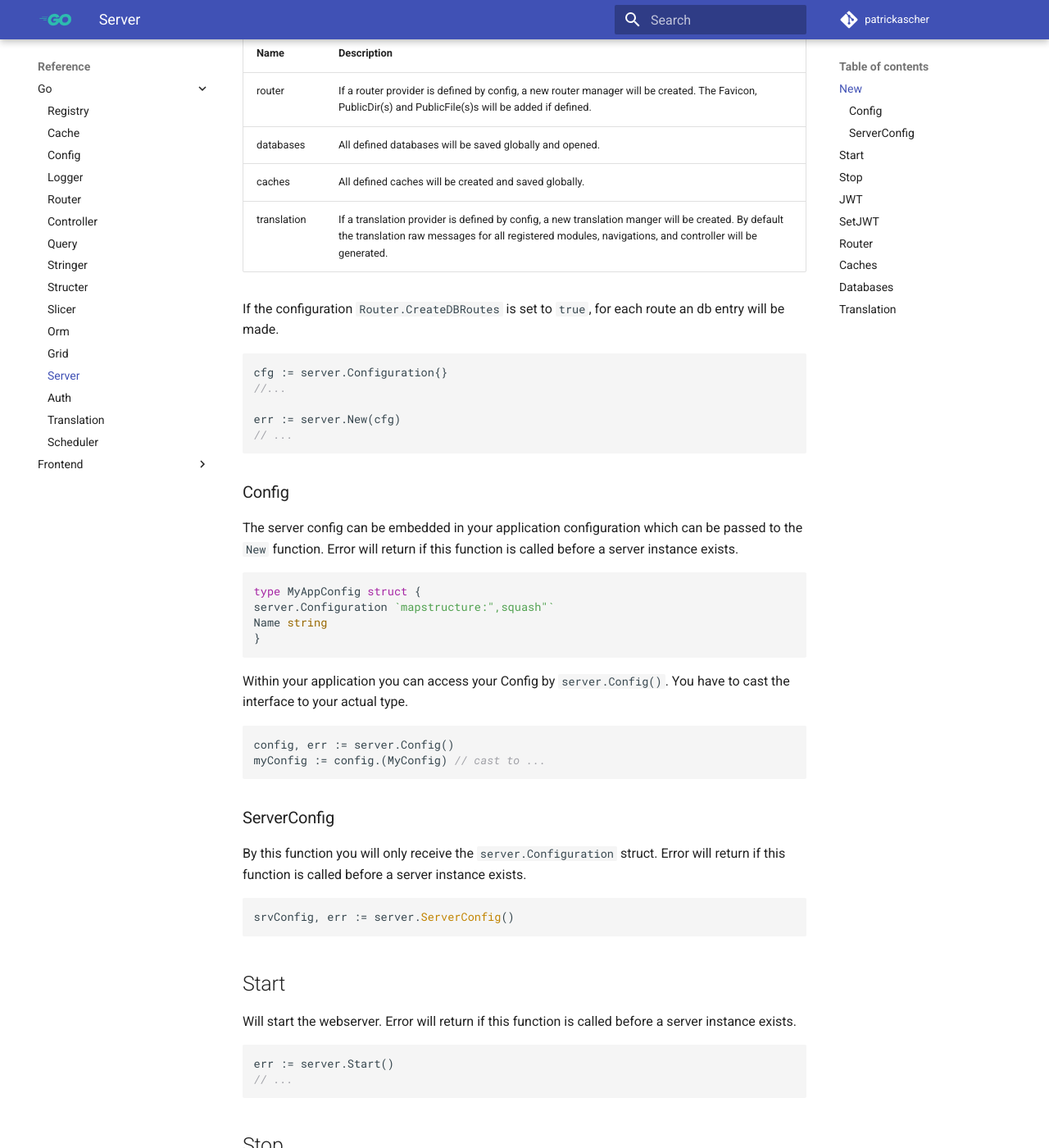
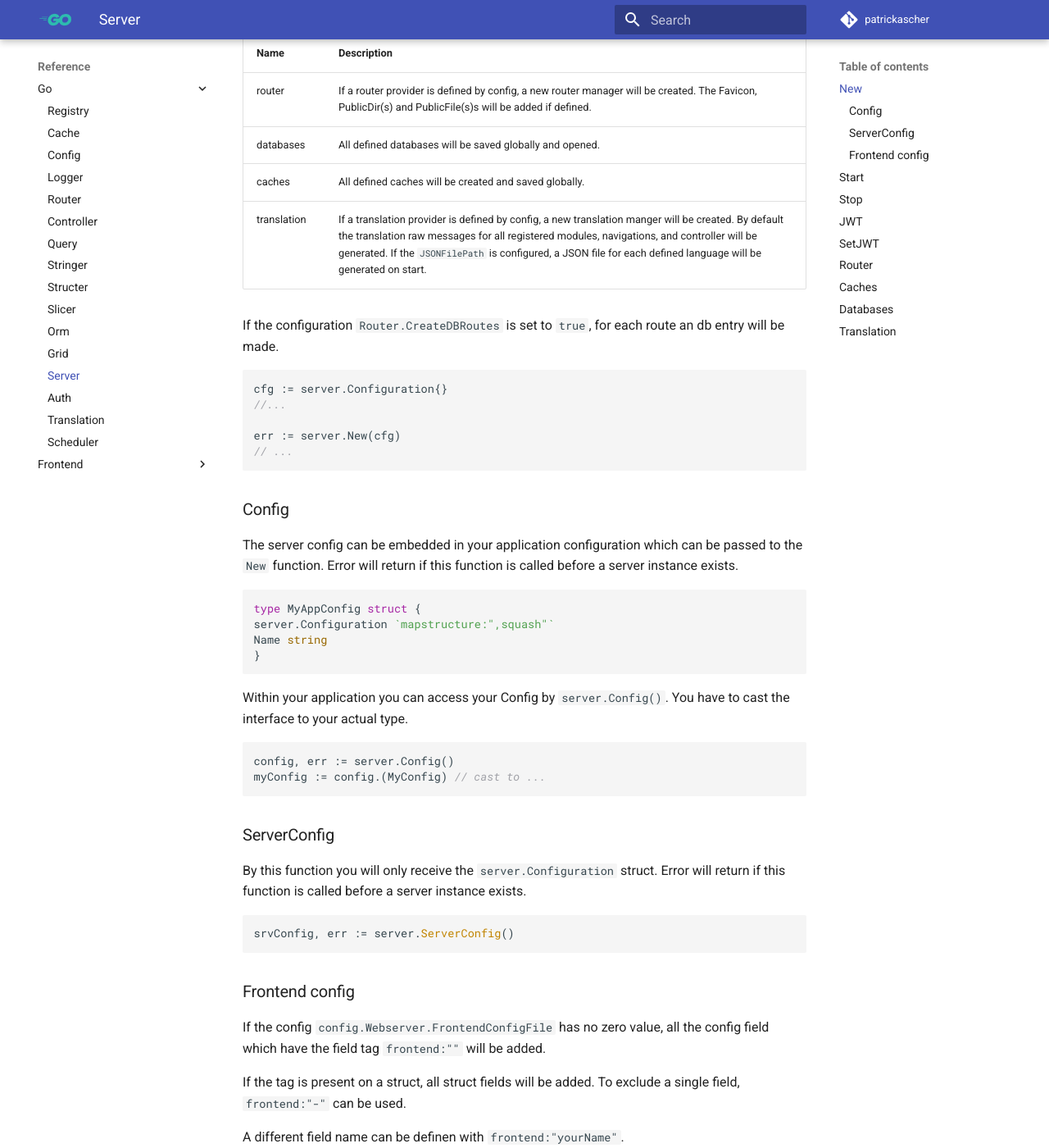
Before and after one commit to patrickascher/gofer, an MkDocs documentation site: the page built from docs/reference/go/server.md, in a window 1280 px wide and 1400 px high, scrolled down 385 px. Shown: the whole window at 82% size. Built offline with MkDocs 1.6.1 and Material for MkDocs 9.7.7, drawn with Linux system fonts in a browser that asks for light colours; nearby versions of some CDN libraries; some of the changed text lies outside the part shown.

Commit message:
added docu

````diff
--- a/docs/reference/go/server.md
+++ b/docs/reference/go/server.md
@@ -13,7 +13,7 @@ The following hooks will be called:
 | router    | If a router provider is defined by config, a new router manager will be created. The Favicon, PublicDir(s) and PublicFile(s)s will be added if defined. |
 | databases | All defined databases will be saved globally and opened.                                                                                                |
 | caches    | All defined caches will be created and saved globally.|
-| translation    | If a translation provider is defined by config, a new translation manger will be created. By default the translation raw messages for all registered modules, navigations, and controller will be generated.|
+| translation    | If a translation provider is defined by config, a new translation manger will be created. By default the translation raw messages for all registered modules, navigations, and controller will be generated. If the `JSONFilePath` is configured, a JSON file for each defined language will be generated on start.|
 
 If the configuration `Router.CreateDBRoutes` is set to `true`, for each route an db entry will be made.
 
@@ -53,6 +53,17 @@ before a server instance exists.
 ```go
 srvConfig, err := server.ServerConfig()
 ```
+
+
+### Frontend config
+
+If the config `config.Webserver.FrontendConfigFile` has no zero value, all the config field which have the field tag `frontend:""` will be added.
+
+If the tag is present on a struct, all struct fields will be added. To exclude a single field, `frontend:"-"` can be used.
+
+A different field name can be definen with `frontend:"yourName"`.
+
+A JSON file will be generated with all the defined Fields.
 
 ## Start
 
````
Also changed, not shown: 4 other files.
